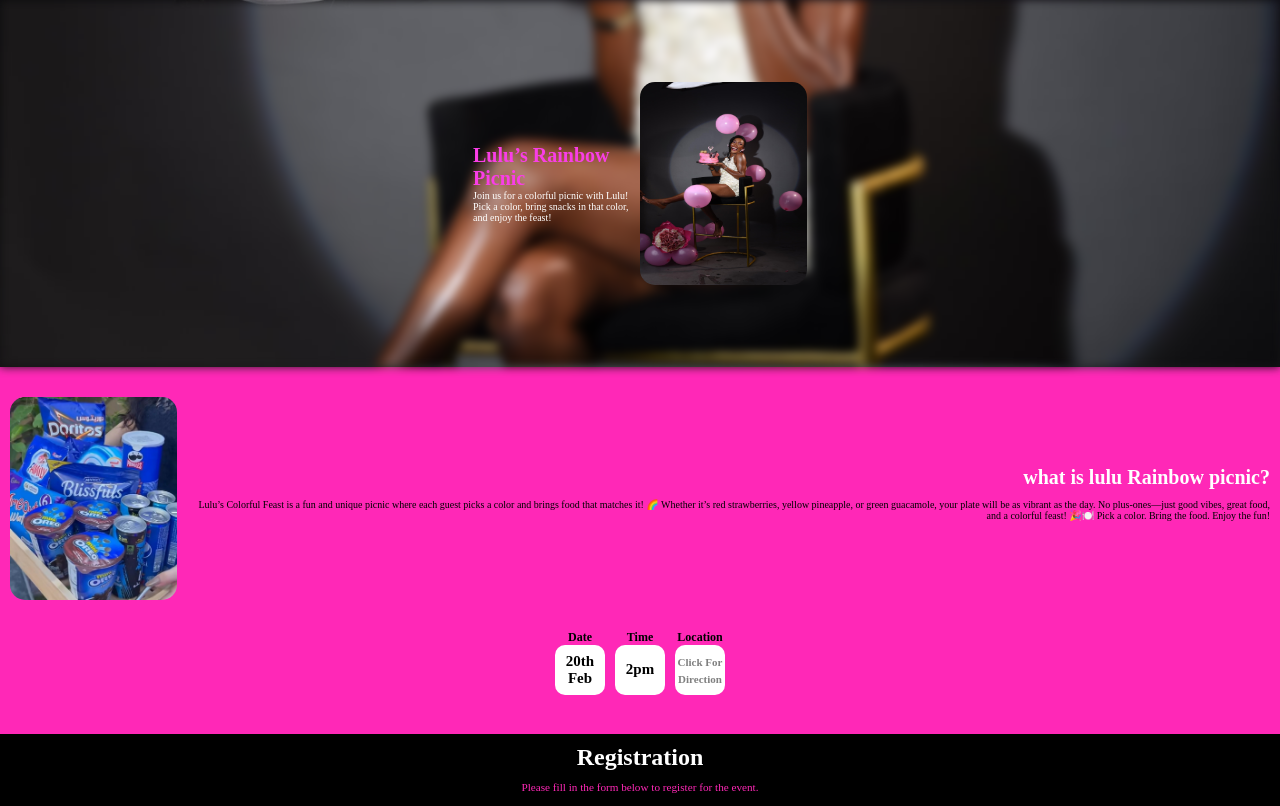
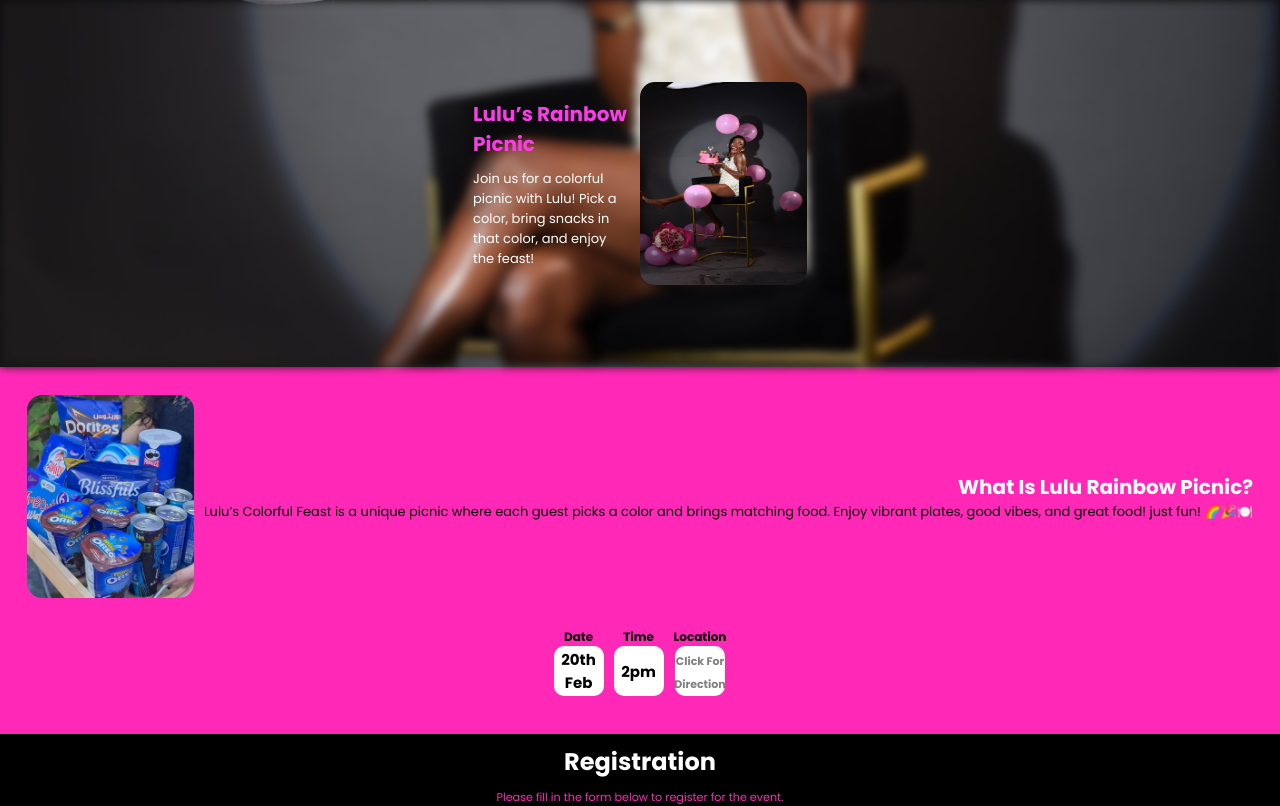
Before and after one commit to bluefrag22/invitationwebsite, a React (Vite) app: page / in a window 1280 px wide. Shown: the top 806 px of the page. Built offline with nearby package versions, Linux system fonts and the light colour scheme.

Commit message:
changes some text size and font

```diff
--- a/index.html
+++ b/index.html
@@ -2,6 +2,11 @@
 <html lang="en">
   <head>
     <meta charset="UTF-8" />
+
+    <link rel="preconnect" href="https://fonts.googleapis.com">
+    <link rel="preconnect" href="https://fonts.gstatic.com" crossorigin>
+    <link href="https://fonts.googleapis.com/css2?family=Poppins:ital,wght@0,100;0,200;0,300;0,400;0,500;0,600;0,700;0,800;0,900;1,100;1,200;1,300;1,400;1,500;1,600;1,700;1,800;1,900&display=swap" rel="stylesheet">
+
     <link rel="icon" type="image/svg+xml" href="/vite.svg" />
     <meta name="viewport" content="width=device-width, initial-scale=1.0" />
     <title>Vite + React</title>
--- a/src/components/Aboutsection.jsx
+++ b/src/components/Aboutsection.jsx
@@ -20,9 +20,8 @@
                 <Carousel image = {firtcarousel}/>
 
                 <div className="text">
-                        <h1 style={{fontSize:'20px', color:'white',textAlign:'right'}}> what is lulu  Rainbow  picnic? </h1>
-                        <p style={{fontSize:'10px', margin:'10px 0px 10px', textAlign:'right'}}> Lulu’s Colorful Feast is a fun and unique picnic where each guest picks a color and brings food that matches it! 🌈 Whether it’s red strawberries, yellow pineapple, or green guacamole, your plate will be as vibrant as the day. No plus-ones—just good vibes, great food, and a colorful feast! 🎉🍽️
-                        Pick a color. Bring the food. Enjoy the fun!</p>
+                        <h1 style={{fontSize:'20px', color:'white',textAlign:'right', textTransform:'capitalize'}}> what is lulu  Rainbow  picnic? </h1>
+                        <p style={{fontSize:'13px', margin:'0px', textAlign:'right'}}> Lulu’s Colorful Feast is a unique picnic where each guest picks a color and brings matching food. Enjoy vibrant plates, good vibes, and great food! just fun! 🌈🎉🍽️</p>
                 </div>
 
             </div>
--- a/src/components/Header.jsx
+++ b/src/components/Header.jsx
@@ -9,23 +9,12 @@
 
 
     const secondcarousel = [
-        '/img/IMG-20250210-WA0012.jpg',
-        '/img/IMG-20250210-WA0009.jpg',
-        '/img/IMG-20250210-WA0011.jpg',
-        '/img/IMG-20250210-WA0008.jpg',
+        './img/IMG-20250210-WA0012.jpg',
+        './img/IMG-20250210-WA0009.jpg',
+        './img/IMG-20250210-WA0011.jpg',
+        './img/IMG-20250210-WA0008.jpg',
     ];
-    const headertext = (
-        <div>
-            <h1></h1>
 
-        </div>
-    )
-
-    const headertext2 = (
-        <div>
-            <h1></h1>
-        </div>
-    )
 
      return (
      <section className="header">
--- a/src/components/Headertext.jsx
+++ b/src/components/Headertext.jsx
@@ -2,8 +2,10 @@
 function Headertext({header, tagline}) {
     return(
         <section style={{textAlign: 'left', display:'flex', justifyContent:'center', flexDirection:'column', alignItems:'center'}}>
-            <h1 style={{color:'#F93EE6', fontSize:'20px', margin: '0px 0pxx 0px 10px'}}>{header}</h1>
-            <p style={{color:'white', fontSize:'10px'}}> {tagline}</p>
+
+            <h1 style={{color:'#F93EE6', fontSize:'20px', margin: '0px 0pxx 0px 10px', fontFamily:'  font-family: "Poppins", serif;'}}>{header}</h1>
+
+            <p style={{color:'white', fontSize:'13px', margin:'10px 15px 0px 0px'}}> {tagline}</p>
         </section>
     )
 }
```
